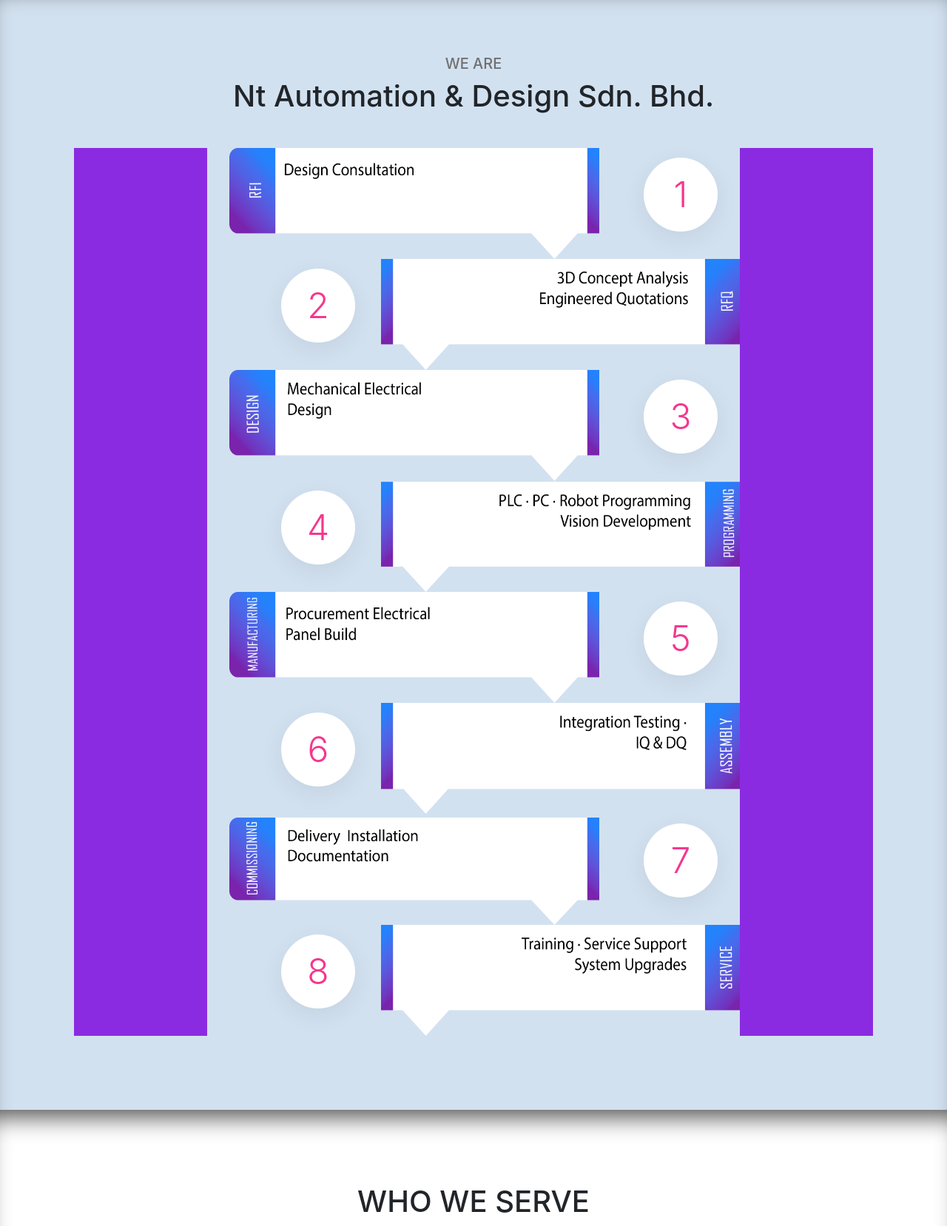
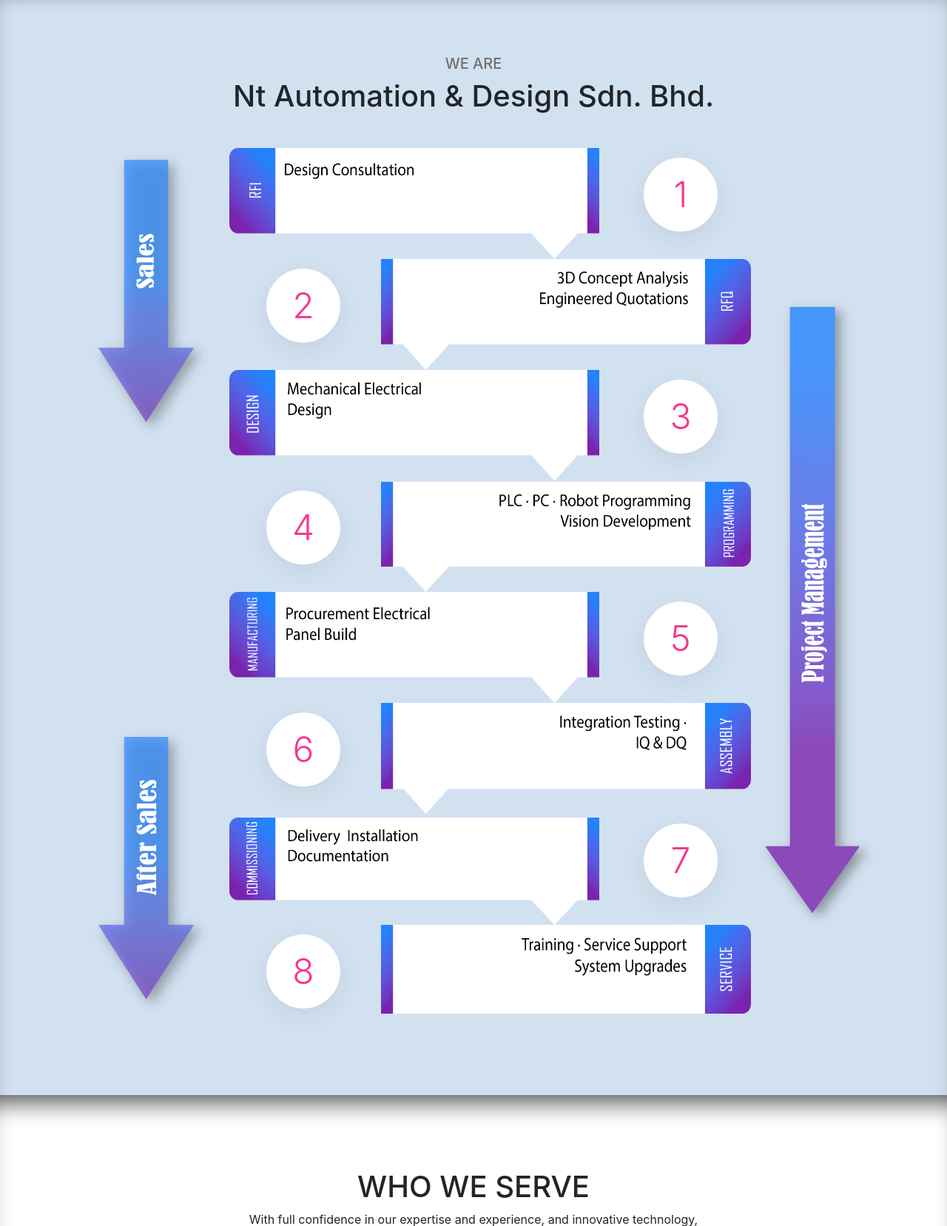
Before and after one commit to EricYoong/Project-NT, a PHP site: page / in a window 1280 px wide. Shown: the part 1492-3149 px from the top of the page at 74% size. Run offline with PHP 8.4, Linux system fonts and the light colour scheme; some libraries are stand-ins or nearby versions.

Commit message:
add arrow in 8 phases

```diff
--- a/Web Page/css/index.css
+++ b/Web Page/css/index.css
@@ -90,6 +90,11 @@ body {
     margin-left: 235px;
 }
 
+.image-right-last {
+    height: 120px !important;
+    margin-left: 235px;
+}
+
 .circle-icon {
     display: inline-block;
     box-shadow: 0px 9px 32px 0px rgba(0, 0, 0, 0.07);
@@ -120,10 +125,27 @@ body {
 
 .icon-left {
     margin-top: 13px;
-    margin-left: 100px;
+    margin-left: 80px;
 }
 
 .icon-right {
     margin-top: 13px;
     margin-left: 590px;
 }
+
+img.arrow {
+    width: 180px;
+    height: 400px;
+}
+
+img.arrow2 {
+    margin-top: 380px;
+    width: 180px;
+    height: 400px;
+}
+
+img.long-arrow {
+    margin-top: 200px;
+    width: 180px;
+    height: 860px;
+}
--- a/Web Page/index.html
+++ b/Web Page/index.html
@@ -142,42 +142,47 @@
             <h1>Nt Automation & Design Sdn. Bhd.</h1>
             <hr class="style-aline">
             <div class="row">
-                <div class="col-md-2" style="background-color:blueviolet"></div>
+                <div class="col-md-2">
+                    <img src="image/arrow1.png" class="arrow" alt="">
+                    <img src="image/arrow3.png" class="arrow2" alt="">
+                </div>
                 <div class="col-md-8">
                     <div class="image-content row">
                         <div class="circle-icon icon-right">1</div>
-                        <img src="/image/Layer 1@4x.png" class="image-left" alt="">
+                        <img src="image/Layer1.png" class="image-left" alt="">
                     </div>
                     <div class="image-content row">
                         <div class="circle-icon icon-left">2</div>
-                        <img src="/image/Layer 2@4x.png" class="image-right" alt="">
+                        <img src="image/Layer2.png" class="image-right" alt="">
                     </div>
                     <div class="image-content row">
                         <div class="circle-icon icon-right">3</div>
-                        <img src="/image/Layer 3@4x.png" class="image-left" alt="">
+                        <img src="image/Layer3.png" class="image-left" alt="">
                     </div>
                     <div class="image-content row">
                         <div class="circle-icon icon-left">4</div>
-                        <img src="/image/Layer 4@4x.png" class="image-right" alt="">
+                        <img src="image/Layer4.png" class="image-right" alt="">
                     </div>
                     <div class="image-content row">
                         <div class="circle-icon icon-right">5</div>
-                        <img src="/image/Layer 5@4x.png" class="image-left" alt="">
+                        <img src="image/Layer5.png" class="image-left" alt="">
                     </div>
                     <div class="image-content row">
                         <div class="circle-icon icon-left">6</div>
-                        <img src="/image/Layer 6@4x.png" class="image-right" alt="">
+                        <img src="image/Layer6.png" class="image-right" alt="">
                     </div>
                     <div class="image-content row">
                         <div class="circle-icon icon-right">7</div>
-                        <img src="/image/Layer 7@4x.png" class="image-left" alt="">
+                        <img src="image/Layer7.png" class="image-left" alt="">
                     </div>
                     <div class="image-content row">
                         <div class="circle-icon icon-left">8</div>
-                        <img src="/image/Layer 8@4x.png" class="image-right" alt="">
+                        <img src="image/Layer8.png" class="image-right-last" alt="">
                     </div>
                 </div>
-                <div class="col-md-2" style="background-color:blueviolet"></div>
+                <div class="col-md-2">
+                    <img src="image/arrow2.png" class="long-arrow" alt="">
+                </div>
             </div>
 
         </div>
```
Also changed, not shown: Web Page/image/Layer 8@4x.png (deleted), Web Page/image/Layer1.png (renamed from Web Page/image/Layer 1@4x.png), Web Page/image/Layer2.png (renamed from Web Page/image/Layer 2@4x.png), Web Page/image/Layer3.png (renamed from Web Page/image/Layer 3@4x.png), Web Page/image/Layer4.png (renamed from Web Page/image/Layer 4@4x.png), Web Page/image/Layer5.png (renamed from Web Page/image/Layer 5@4x.png), Web Page/image/Layer6.png (renamed from Web Page/image/Layer 6@4x.png), Web Page/image/Layer7.png (renamed from Web Page/image/Layer 7@4x.png), Web Page/image/Layer8.png (added), Web Page/image/arrow1.png (added), Web Page/image/arrow2.png (added), Web Page/image/arrow3.png (added).
